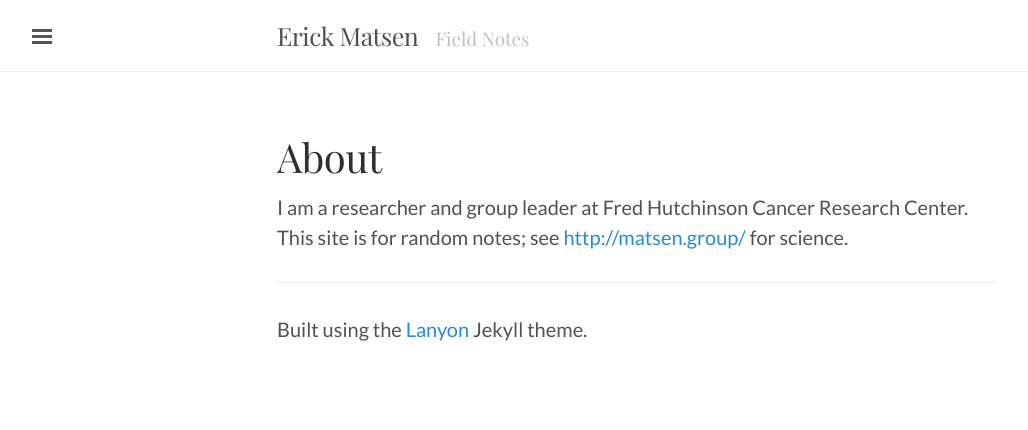
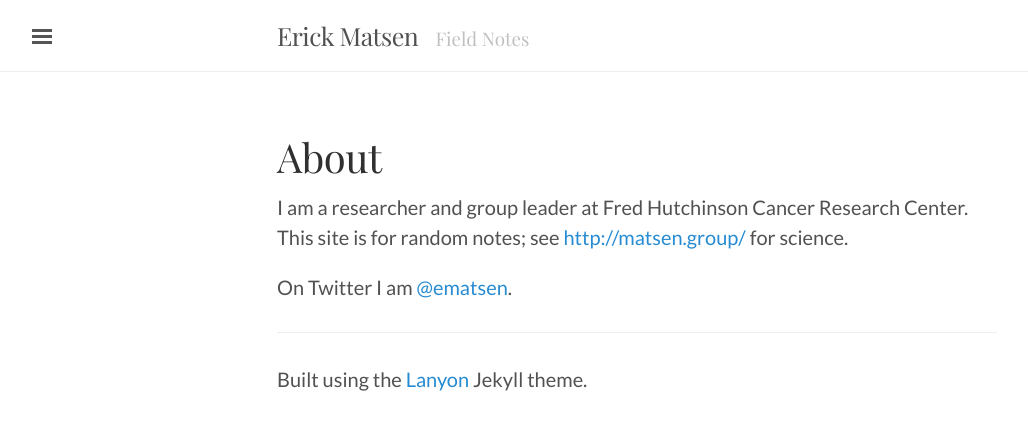
Before and after one commit to matsens/erick, a Jekyll site: the page built from about.md, in a window 1280 px wide. Shown: the top 430 px of the page, without its empty margins (3-1031 px from the left). Built offline with Jekyll 4.4.1, drawn with Linux system fonts in a browser that asks for light colours.

Commit message:
Adding more RSS stuff.

```diff
--- a/_config.yml
+++ b/_config.yml
@@ -1,6 +1,7 @@
 # Setup
 title:               'Erick Matsen'
 tagline:             'Field Notes'
+description:         'I wanted you to know about this.'
 url:                 https://erick.matsen.org/
 
 # About/contact
--- a/_includes/sidebar.html
+++ b/_includes/sidebar.html
@@ -26,6 +26,7 @@
     {% endfor %}
 
     <a class="sidebar-nav-item" href="https://github.com/matsen/matsen.github.io">GitHub project</a>
+    <a class="sidebar-nav-item" href="{{ "/feed.xml" | relative_url }}">RSS feed</a>
   </nav>
 
   <div class="sidebar-item">
--- a/about.md
+++ b/about.md
@@ -6,6 +6,8 @@
 I am a researcher and group leader at Fred Hutchinson Cancer Research Center.
 This site is for random notes; see <http://matsen.group/> for science.
 
+On Twitter I am [@ematsen](https://twitter.com/ematsen).
+
 - - -
 
 Built using the [Lanyon](http://lanyon.getpoole.com) Jekyll theme.
```
